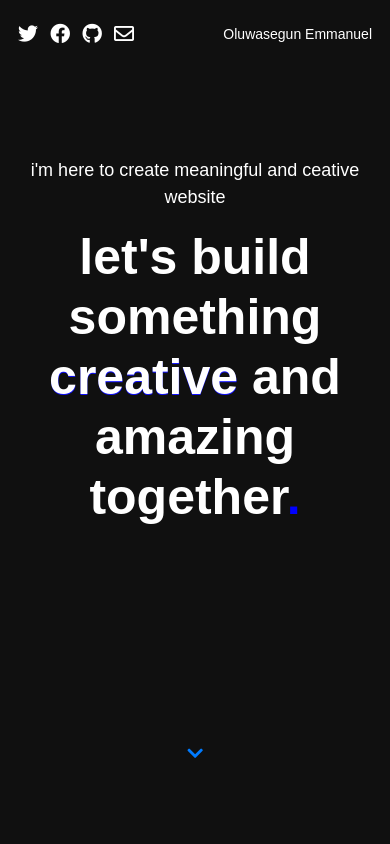
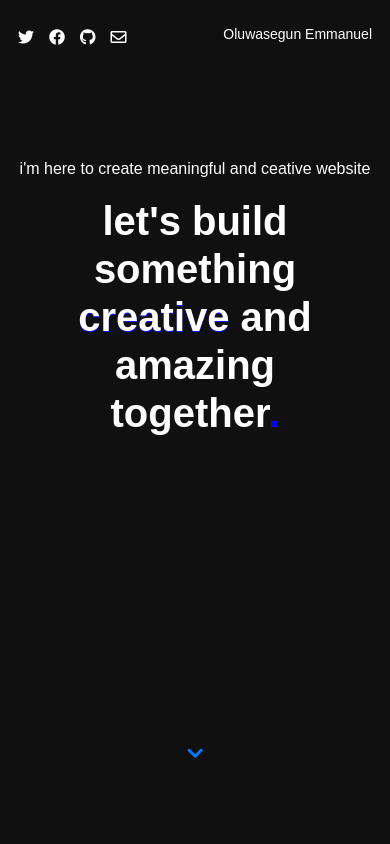
Before and after one commit to nueldona/nueldona.github.io, a plain HTML site: page index.html in a window 390 px wide. Shown: the top 844 px of the page. Drawn offline with nearby package versions, Linux system fonts and the light colour scheme; a script that the page names is missing.

Commit message:
latest commit

```diff
--- a/css/index.css
+++ b/css/index.css
@@ -39,7 +39,7 @@ a {
 }
 
 .home__icon a{
- font-size: x-small;
+ font-size: x-large;
  margin-right: 10px;
  color: #fff;
 }
--- a/css/responsive.css
+++ b/css/responsive.css
@@ -1,6 +1,15 @@
 @media screen and (min-width: 300px) and (max-width: 597px) {
-  .home__icon {
-    font-size: 8px;
+  .home__icon a {
+    font-size: medium;
+  }
+
+  .sm__heading {
+    font-size: medium;
+    padding: 0 12px;
+  }
+
+  .lg__heading {
+    font-size: 40px !important;
   }
 
   .brand__name {
@@ -36,7 +45,7 @@
   }
 
   form {
-    margin: 0em 0em 2em 0em;
+    margin: 0em 0em 3em 0em;
   }
 }
 
--- a/index.html
+++ b/index.html
@@ -27,10 +27,10 @@
       <div class="container py-4">
         <div class="row top__content">
           <div class="home__icon">
-            <a href="https://twitter.com/nuel_dona"><i class="fab fa-twitter fa-2x"></i></a>
-            <a href="https://www.facebook.com/segun.aiyedona"><i class="fab fa-facebook fa-2x"></i></a>
-            <a href="https://https://github.com/"><i class="fab fa-github fa-2x"></i></a>
-            <a href="mailto:segunaiyedona@gmail.com"><i class="far fa-envelope fa-2x"></i></a>
+            <a href="https://twitter.com/nuel_dona"><i class="fab fa-twitter"></i></a>
+            <a href="https://www.facebook.com/segun.aiyedona"><i class="fab fa-facebook"></i></a>
+            <a href="https://https://github.com/"><i class="fab fa-github"></i></a>
+            <a href="mailto:segunaiyedona@gmail.com"><i class="far fa-envelope"></i></a>
           </div>
           <p class="brand__name float-right">
             Oluwasegun Emmanuel
@@ -176,10 +176,10 @@
               <p class="" id="contactTest">08110963587</p>
 
               <div class="home__icon">
-                <a href="https://twitter.com/nuel_dona"><i class="fab fa-twitter fa-2x"></i></a>
-                <a href="https://www.facebook.com/segun.aiyedona"><i class="fab fa-facebook fa-2x"></i></a>
-                <a href="https://https://github.com/"><i class="fab fa-github fa-2x"></i></a>
-                <a href="mailto:segunaiyedona@gmail.com"><i class="far fa-envelope fa-2x"></i></a>
+                <a href="https://twitter.com/nuel_dona"><i class="fab fa-twitter fa-1x"></i></a>
+                <a href="https://www.facebook.com/segun.aiyedona"><i class="fab fa-facebook fa-1x"></i></a>
+                <a href="https://https://github.com/"><i class="fab fa-github fa-1x"></i></a>
+                <a href="mailto:segunaiyedona@gmail.com"><i class="far fa-envelope fa-1x"></i></a>
               </div>
             </div>
           </div>
```
